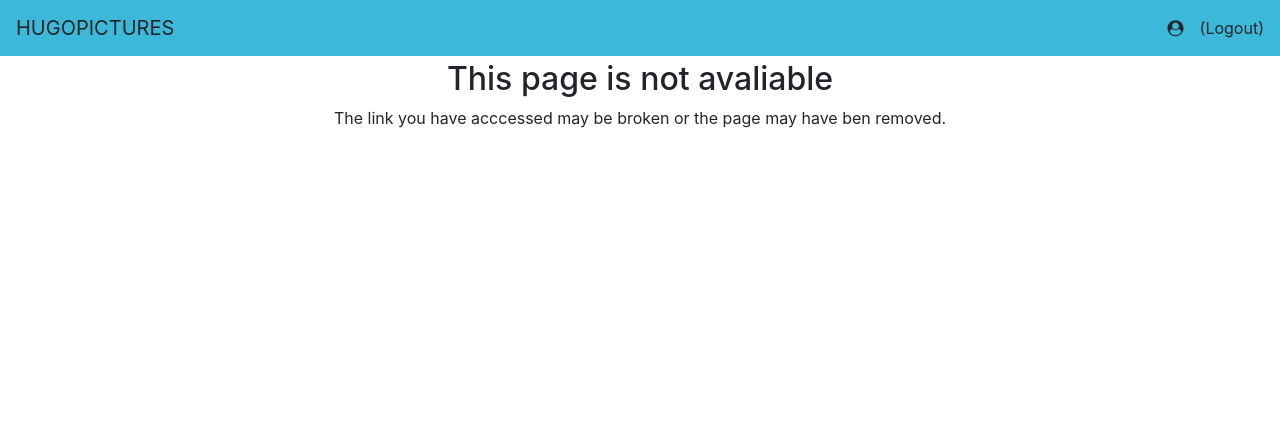
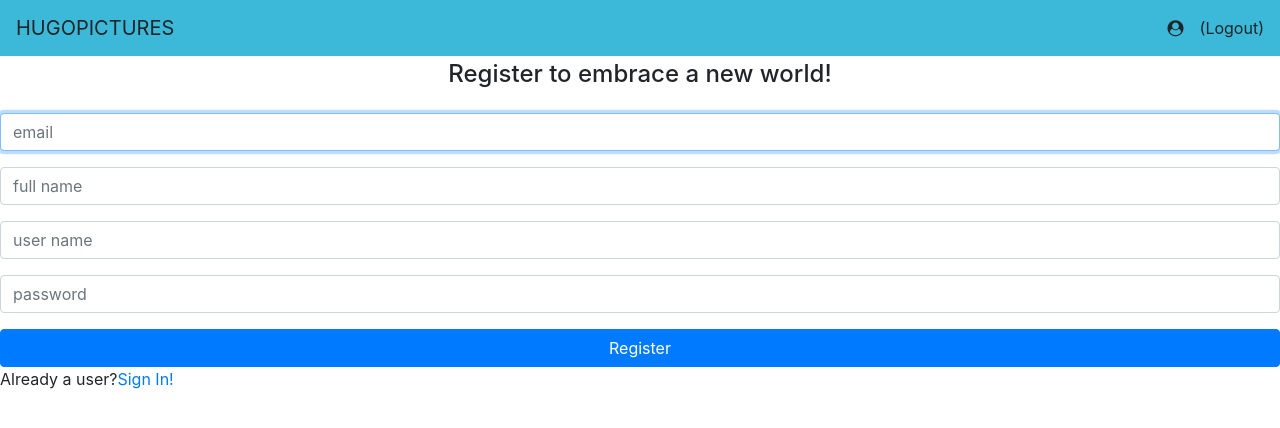
Before and after one commit to Hugo0307/hugopictures, an Angular app: page /signup in a window 1280 px wide. Shown: the top 428 px of the page. Built offline with nearby package versions, Linux system fonts and the light colour scheme.

Commit message:
implementando tela de registro

```diff
--- a/src/app/app-routing.module.ts
+++ b/src/app/app-routing.module.ts
@@ -4,6 +4,7 @@ import { RouterModule, Routes } from '@angular/router';
 import { AuthGuard } from './core/auth/auth.guard';
 import { NotFoundComponent } from './errors/not-found/not-found.component';
 import { SignInComponent } from './home/signin/signin.component';
+import { SignUpComponent } from './home/signup/signup.component';
 import { PhotoFormComponent } from './photos/photo-form/photo-form.component';
 import { PhotoListComponent } from './photos/photo-list/photo-list.component';
 import { PhotoListResolver } from './photos/photo-list/photo-list.resolver';
@@ -11,6 +12,7 @@ import { PhotoListResolver } from './photos/photo-list/photo-list.resolver';
 const routes: Routes = [
   { path: '', component: SignInComponent,
     canActivate: [ AuthGuard ] },
+  { path: 'signup', component: SignUpComponent},
   {
     path: 'user/:userName', component: PhotoListComponent,
     resolve: {
--- /dev/null
+++ b/src/app/home/signup/signup.component.html
@@ -0,0 +1,23 @@
+<h4 class="text-center"> Register to embrace a new world!</h4>
+
+<form class="form mt-4">
+    <div class="form-group">
+        <input  placeholder="email" class="form-control" autofocus >
+    </div>
+
+    <div class="form-group">
+        <input placeholder="full name" class="form-control">
+    </div>
+
+    <div class="form-group">
+        <input placeholder="user name" class="form-control">
+    </div>
+
+    <div class="form-group">
+        <input type="password" placeholder="password" class="form-control">
+    </div>
+
+    <button class="btn btn-primary btn-block">Register</button>
+
+    <p>Already a user?<a [routerLink]="['']">Sign In!</a></p>
+</form>
--- /dev/null
+++ b/src/app/home/signup/signup.component.ts
@@ -0,0 +1,6 @@
+import { Component } from '@angular/core';
+
+@Component({
+  templateUrl: './signup.component.html'
+})
+export class SignUpComponent { }
```
Also changed, not shown: src/app/home/home.module.ts (+8 -3 lines).
